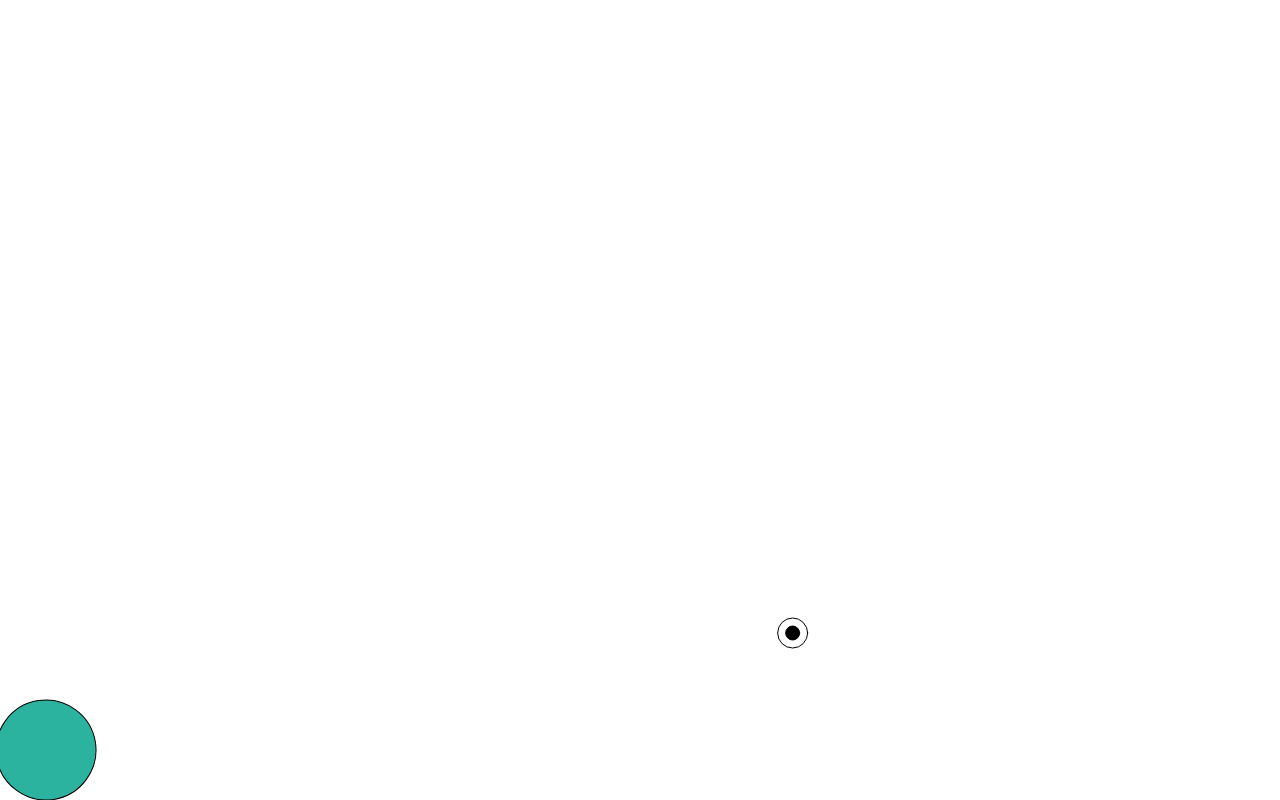
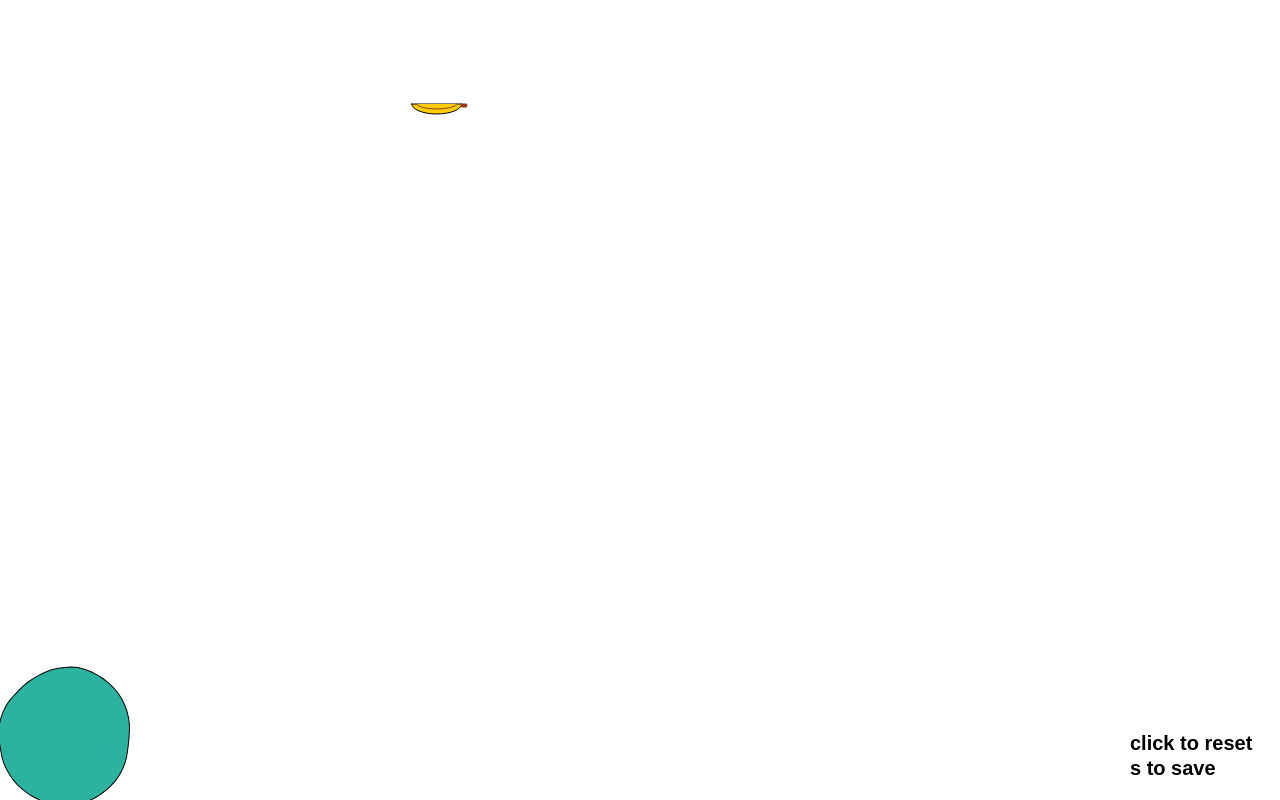
Before and after one commit to neo-teo/portfolio, a Next.js app: page /cc/face in a window 1280 px wide. Built offline with nearby package versions, Linux system fonts and the light colour scheme.

Commit message:
improvements to face game

```diff
--- a/src/app/cc/clock/page.tsx
+++ b/src/app/cc/clock/page.tsx
@@ -2,8 +2,8 @@
 
 import * as React from "react"
 
+import p5 from "p5";
 import P5Canvas from "../sketches/P5Canvas";
-import p5 from "p5";
 
 export default function Clock() {
     const sketch = (p: p5) => {
--- a/src/app/cc/face/page.tsx
+++ b/src/app/cc/face/page.tsx
@@ -2,12 +2,12 @@
 
 import * as React from "react"
 
+import p5 from "p5";
 import P5Canvas from "../sketches/P5Canvas";
 
 type FallingObject = {
     x: any;
     y: any;
-    speedY: any;
     draw: (drawX: any, drawY: any) => void;
 }
 
@@ -15,28 +15,34 @@ type BoundObject = {
     object: FallingObject,
     relativeX: number,
     relativeY: number,
-    boundRotation: number
+    relativeRotation: number
 }
 
 export default function Face() {
     const sketch = (p: p5) => {
+
+        // falling object properties
         let fallingObject: FallingObject | null;
+        let fallingObjectType: 'eye' | 'banana' | 'twizzler';
+        let fallingSpeed = 4;
+
+        // ball properties
+        let ballR = p.random(100, 200);
+        let ballX: number;
+        let ballMoveSpeed = 6;
+        let ballRotation = 0;
+        let ballRotationSpeed = 6;
+        let ballColor: p5.Color;
+        let ballNoise = p.random(5, 10);
+
+        // objects that are bound to ball
         let boundObjects: BoundObject[] = [];
-        let dropInterval = 5000; // milliseconds
-        let lastDropTime = 0;
-
-        let rotation = 0;
-        let rotationSpeed = 6;
-        let moveSpeed = 6;
-        let ballX: number;
-
-        let ballColor: p5.Color;
 
         p.setup = () => {
             p.createCanvas(p.windowWidth, p.windowHeight);
 
-            ballX = p.width / 2; // Initial position of the ball
-            fallingObject = createRandomObject(); // Start with a single falling object
+            ballX = p.width / 2;
+            fallingObject = randomFallingObject();
 
             ballColor = p.color(p.random(255), p.random(255), p.random(255));
         }
@@ -45,148 +51,185 @@ export default function Face() {
             p.resizeCanvas(p.windowWidth, p.windowHeight);
         }
 
+        // reset on mouse click
         p.mouseClicked = () => {
             boundObjects = [];
+            ballR = p.random(100, 200);
+            ballNoise = p.random(10, 15);
             ballColor = p.color(p.random(255), p.random(255), p.random(255));
         }
 
+        // save canvas as image on 's'
         p.keyPressed = () => {
             if (p.key === 'S' || p.key === 's') {
                 p.saveCanvas('banana_face', 'png');
             }
         }
 
+        function legend() {
+            p.push()
+            p.textSize(20);
+            p.textStyle(p.BOLD);
+            p.fill('black');
+            p.text("click to reset", p.width - 150, p.height - 50);
+            p.text("s to save", p.width - 150, p.height - 25);
+            p.pop()
+        }
+
         p.draw = () => {
             p.background(255);
 
-            let now = p.millis();
+            legend()
 
-            // Handle dropping a new object every 10 seconds
-            if (now - lastDropTime > dropInterval) {
-                fallingObject = createRandomObject();
-                lastDropTime = now;
-            }
-
-            // Handle the rolling ball and the bound objects
             rollingBall();
 
-            // Handle the falling object
+            dropObject();
+        }
+
+        function dropObject() {
             if (fallingObject) {
-                fallingObject.y += fallingObject.speedY;
-                fallingObject.draw(fallingObject.x, fallingObject.y); // Pass x and y as parameters
+                fallingObject.y += fallingSpeed;
+                fallingObject.draw(fallingObject.x, fallingObject.y);
 
-                // Check if the falling object intersects with the ball
-                if (fallingObject.y + 20 >= p.height - 50 && p.dist(fallingObject.x, fallingObject.y, ballX, p.height - 50) < 50) {
-                    // Calculate the object's position relative to the ball's current rotation
-                    let angle = p.atan2(fallingObject.y - (p.height - 50), fallingObject.x - ballX) - p.radians(rotation);
-                    let distance = p.dist(fallingObject.x, fallingObject.y, ballX, p.height - 50);
+                // calculate if object should be bound to ball, with some help from llms
+                let distanceToBall = p.dist(fallingObject.x, fallingObject.y, ballX, p.height - ballR / 2);
+                let intersectionThreshold = ballR / 2 - ballR / 4;
+                if (fallingObjectType === 'twizzler') {
+                    intersectionThreshold = ballR / 2;
+                }
 
+                if (distanceToBall <= intersectionThreshold) {
+                    let angle = p.atan2(fallingObject.y - (p.height - ballR / 2), fallingObject.x - ballX) - p.radians(ballRotation);
                     boundObjects.push({
                         object: fallingObject,
-                        relativeX: p.cos(angle) * distance,
-                        relativeY: p.sin(angle) * distance,
-                        boundRotation: p.radians(rotation) // Store the current rotation of the ball
+                        relativeX: p.cos(angle) * distanceToBall,
+                        relativeY: p.sin(angle) * distanceToBall,
+                        relativeRotation: p.radians(ballRotation)
                     });
-                    fallingObject = null; // Remove the falling object
+
+                    fallingObject = null;
                 }
 
-                if (fallingObject && fallingObject.y > p.height) {
-                    fallingObject = createRandomObject();
-                    lastDropTime = now;
+                // If the falling object goes off-screen, replace it with a new one
+                if (!fallingObject || fallingObject.y - 100 > p.height) {
+                    fallingObject = randomFallingObject();
                 }
             }
         }
 
         function rollingBall() {
-            if (p.mouseX > ballX + 10) {
-                if (ballX < p.width - 50) {
-                    ballX += moveSpeed;
-                    rotation += rotationSpeed;
+            p.push();
+            if (p.mouseX > ballX + ballR / 4) {
+                if (ballX < p.width - ballR / 2) {
+                    ballX += ballMoveSpeed;
+                    ballRotation += ballRotationSpeed;
                 }
-            } else if (p.mouseX < ballX - 10) {
-                if (ballX > 50) {
-                    ballX -= moveSpeed;
-                    rotation -= rotationSpeed;
+            } else if (p.mouseX < ballX - ballR / 4) {
+                if (ballX > ballR / 2) {
+                    ballX -= ballMoveSpeed;
+                    ballRotation -= ballRotationSpeed;
                 }
             }
 
-            // Draw the ball with rotation first
-            p.push();
-            p.translate(ballX, p.height - 50); // Place the ball at the bottom
-            p.rotate(p.radians(rotation)); // Apply the rotation
+            // draw the ball
             p.fill(ballColor);
-            p.ellipse(0, 0, 100, 100); // Draw the ball
-            p.pop();
+            p.translate(ballX, p.height - ballR / 2 + ballNoise / 2);
+            p.rotate(p.radians(ballRotation));
+            drawOrganicBall(ballR / 2, ballNoise);
 
-            // Draw the bound objects second, on top of the ball
-            p.push();
-            p.translate(ballX, p.height - 50);
-            p.rotate(p.radians(rotation)); // Apply the same rotation to the bound objects
+            // draw objects bound to the ball
             for (let bound of boundObjects) {
                 p.push();
-                p.translate(bound.relativeX, bound.relativeY); // Use the saved position relative to the ball's center
-                p.rotate(-bound.boundRotation); // Apply the object's stored rotation, counter-rotating
-                bound.object.draw(0, 0); // Draw each bound object
+                p.translate(bound.relativeX, bound.relativeY);
+                p.rotate(-bound.relativeRotation); // not sure why this should be -1 *, but it works that way lol!
+                bound.object.draw(0, 0);
                 p.pop();
             }
             p.pop();
         }
 
-        // Function to create a random object (eye, banana, or other shapes)
-        function createRandomObject() {
-            let objectType = p.random(['eye', 'banana']);
-            let x = p.random(p.width);
+        // draw organic shape ball with the help of llms
+        function drawOrganicBall(radius: number, noiseAmount: number) {
+            p.beginShape();
+            for (let angle = 0; angle < p.TWO_PI; angle += 0.1) {
+                let xoff = p.map(p.cos(angle), -1, 1, 0, 1);
+                let yoff = p.map(p.sin(angle), -1, 1, 0, 1);
+                let r = radius + p.map(p.noise(xoff, yoff), 0, 1, -noiseAmount, noiseAmount);
+                let x = r * p.cos(angle);
+                let y = r * p.sin(angle);
+                p.vertex(x, y);
+            }
+            p.endShape(p.CLOSE);
+        }
+
+        function randomFallingObject() {
+            fallingObjectType = p.random(['eye', 'banana', 'twizzler']);
+            let x = p.random(1 * p.width / 5, 4 * p.width / 5);
             let y = 0;
-            let speedY = 3;
 
-            switch (objectType) {
+            switch (fallingObjectType) {
                 case 'eye':
-                    return createEye(x, y, speedY);
+                    return eye(x, y);
                 case 'banana':
-                    return createBanana(x, y, speedY);
+                    return banana(x, y);
+                case 'twizzler':
+                    return twizzler(x, y);
                 default:
-                    return createEye(x, y, speedY);
+                    return eye(x, y);
             }
         }
 
-        // Function to create an eye object
-        function createEye(x: number, y: number, speedY: number) {
+        function eye(x: number, y: number) {
             return {
                 x: x,
                 y: y,
-                speedY: speedY,
                 eyeballR: 15,
                 irisR: 7,
                 draw: function (drawX: number, drawY: number) {
+                    p.push();
                     p.fill(255);
                     p.ellipse(drawX, drawY, this.eyeballR * 2);
                     p.fill(0);
                     p.ellipse(drawX, drawY, this.irisR * 2);
+                    p.pop();
                 }
             };
         }
 
-        // Function to create a banana object
-        function createBanana(x: number, y: number, speedY: number) {
+        function banana(x: number, y: number) {
             return {
                 x: x,
                 y: y,
-                speedY: speedY,
                 draw: function (drawX: number, drawY: number) {
+                    p.push()
                     p.fill(255, 204, 0);
                     p.arc(drawX, drawY, 50, 20, 0, -p.PI);
+                    p.line(drawX - 25, drawY, drawX + 25, drawY);
+                    p.stroke(139, 69, 19);
+                    p.arc(drawX, drawY, 40, 10, 0, -p.PI);
+                    p.fill('brown')
+                    p.rect(drawX + 25, drawY, 5, 3);
+                    p.pop()
+                }
+            };
+        }
 
-                    // Top covering line
-                    p.line(drawX - 25, drawY, drawX + 25, drawY); // Simple straight line covering the arc
-
+        function twizzler(x: number, y: number) {
+            return {
+                x: x,
+                y: y,
+                draw: function (drawX: number, drawY: number) {
                     p.push()
-                    // Brown stem at the end
-                    p.stroke(139, 69, 19); // Brown color for stem
-                    // strokeWeight(4);
-                    p.arc(drawX, drawY, 40, 10, 0, -p.PI); // Smaller arc inside the banana
-
-                    p.fill('brown')
-                    p.rect(drawX + 25, drawY, 5, 3); // Short line for the stem
+                    p.strokeWeight(3);
+                    p.stroke('red');
+                    p.fill(0, 0, 0, 0)
+                    p.ellipse(drawX, drawY, 20, 20);
+                    p.ellipse(drawX - 5, drawY - 4, 20, 20);
+                    p.ellipse(drawX + 5, drawY - 4, 20, 20);
+                    p.ellipse(drawX - 10, drawY - 2, 20, 20);
+                    p.ellipse(drawX + 10, drawY - 3, 20, 20);
+                    p.ellipse(drawX - 15, drawY, 20, 20);
+                    p.ellipse(drawX + 15, drawY, 20, 20);
                     p.pop()
                 }
             };
--- a/src/commitDate.ts
+++ b/src/commitDate.ts
@@ -1,2 +1,2 @@
 // This file is auto-generated on pre-commit hook
-export const commitDateTime = '09/20/2024, 02:44:45 PM EDT';
+export const commitDateTime = '09/20/2024, 03:56:15 PM EDT';
```
